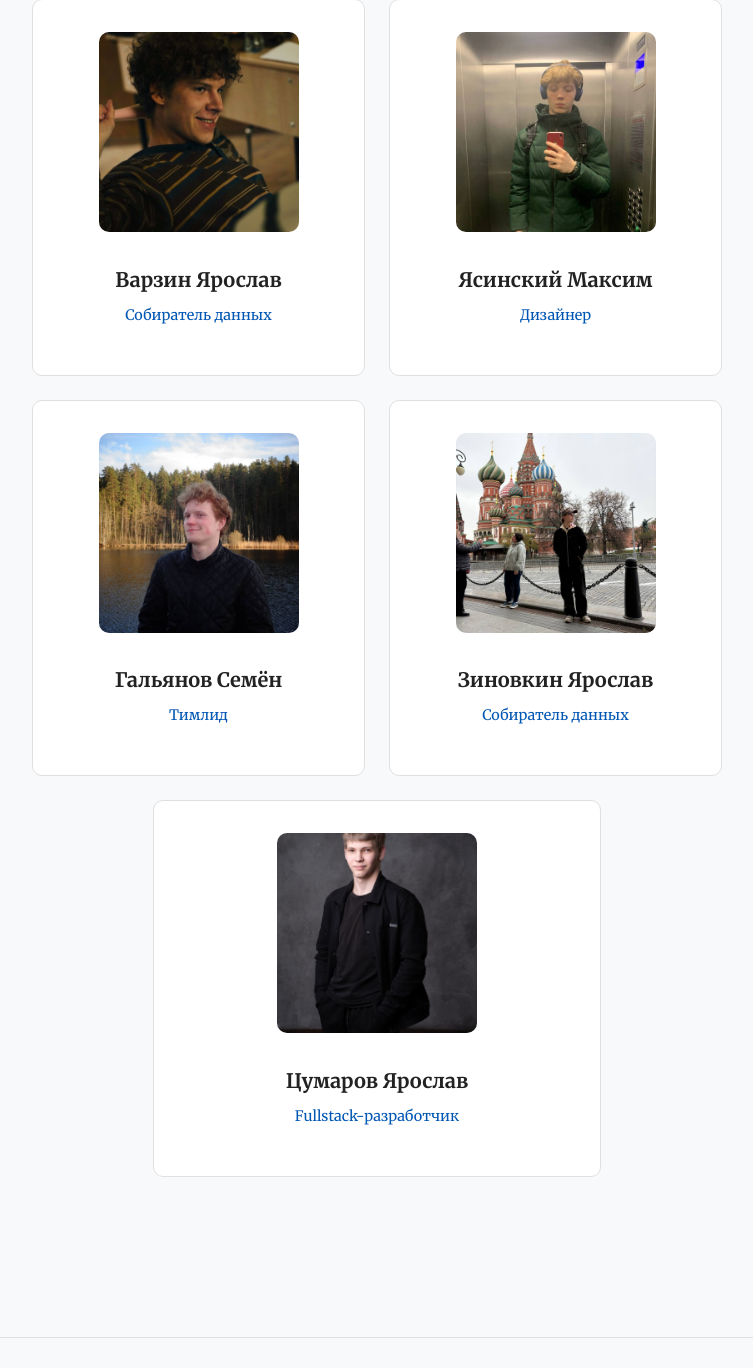
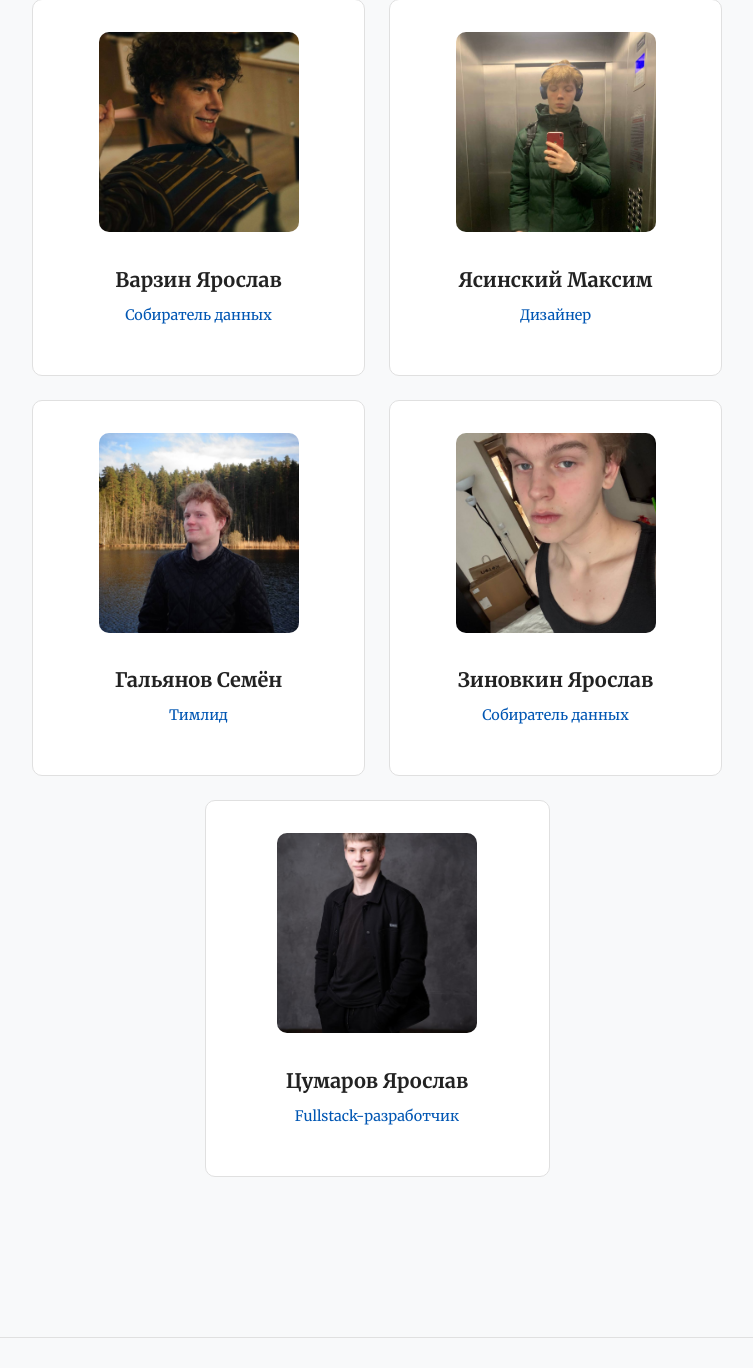
Before and after one commit to menneli/history-project, a FastAPI app: page / in a window 1280 px wide. Shown: the part 1214-2582 px from the top of the page, without its empty margins (263-1016 px from the left). Run offline with FastAPI, Linux system fonts and the light colour scheme.

Commit message:
photo update

```diff
--- a/static/style.css
+++ b/static/style.css
@@ -723,7 +723,7 @@ footer {
 .team-card-wide {
   grid-column: 1 / -1;
   justify-self: center;
-  width: 65%;
+  width: 50%;
   margin: 0;
 }
 
```
Also changed, not shown: static/yar_zin.png.
